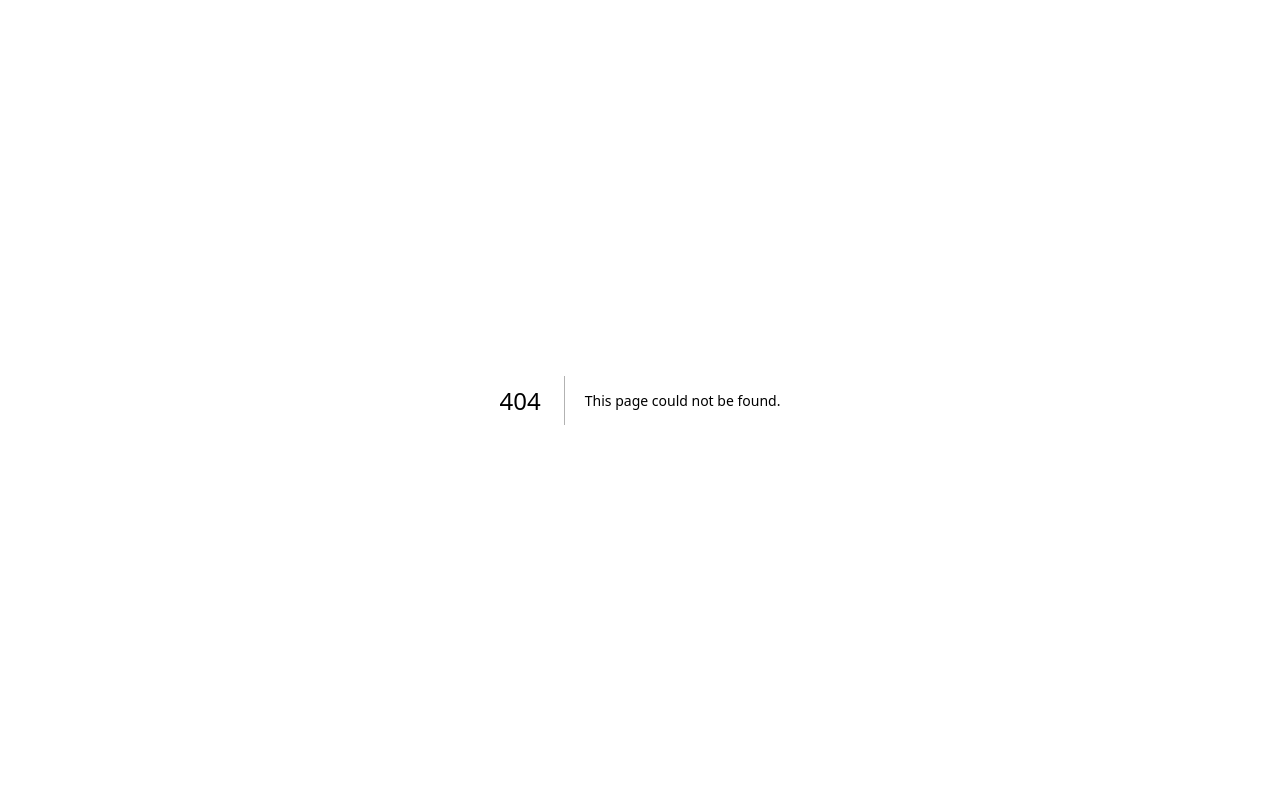
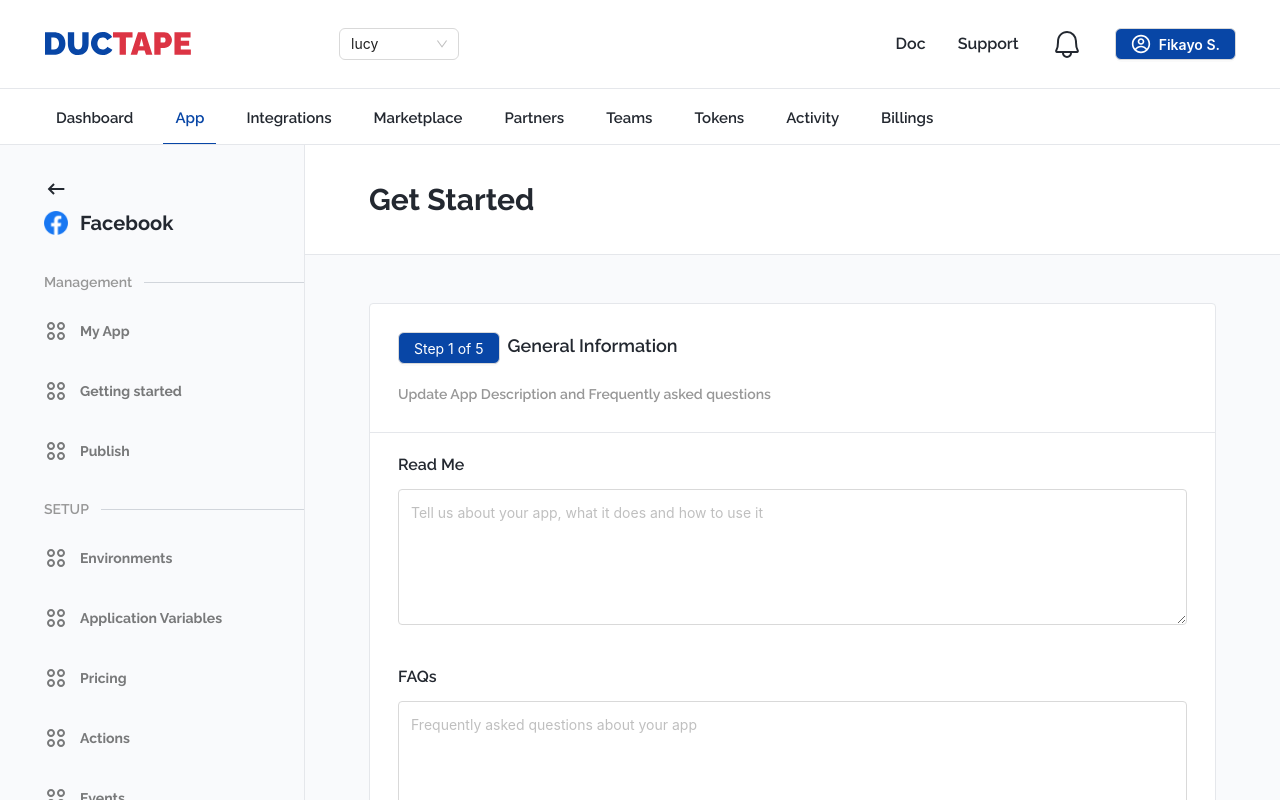
Before and after one commit to Ductape-LLC/ductape-frontend, a Next.js app: page /apps/get-started in a window 1280 px wide. Before the commit this address had no page. Built offline with nearby package versions, Linux system fonts and the light colour scheme.

Commit message:
getting started page

```diff
--- /dev/null
+++ b/src/components/getStartedForms/stepOne.tsx
@@ -0,0 +1,53 @@
+import React from 'react';
+import Image from 'next/image';
+import Link from 'next/link';
+import { Button, Input } from 'antd';
+
+const {TextArea} = Input;
+
+const StepOne = () => {
+    return (
+        <div className="border rounded bg-white">
+              <div className="rounded-t border-b p-7">
+                <div className="flex gap-2">
+                  <Button className="bg-primary text-white">Step 1 of 5</Button>
+                  <p className="text-[#232830] font-semibold text-lg">
+                    General Information
+                  </p>
+                </div>
+
+                <p className="text-[#979797] text-sm mt-5 font-semibold">
+                  Update App Description and Frequently asked questions
+                </p>
+              </div>
+
+              <div className="px-7 pt-5">
+                <div className=" gap-4">
+                  <p className="font-lg font-semibold">Read Me</p>
+                  <TextArea
+                    className="bg-white border rounded w-full p-3 text-sm text-[#232830] mt-3"
+                    placeholder="Tell us about your app, what it does and how to use it"
+                    rows={5}
+                  />
+
+                  <p className="font-lg font-semibold mt-10">FAQs</p>
+
+                  <TextArea
+                    className="bg-white border rounded w-full p-3 text-sm text-[#232830] mt-3"
+                    placeholder="Frequently asked questions about your app"
+                    rows={5}
+                  />
+                </div>
+
+                <div className="flex justify-end items-center my-11">
+                  <div className="flex gap-4">
+                    <Button>Save</Button>
+                    <Button className="bg-primary text-white">Next</Button>
+                  </div>
+                </div>
+              </div>
+            </div>
+    )
+}
+
+export default StepOne;
--- /dev/null
+++ b/src/components/getStartedForms/stepTwo.tsx
@@ -0,0 +1,131 @@
+import React from 'react';
+import Image from 'next/image';
+import Link from 'next/link';
+import { Button, Input } from 'antd';
+import CustomInput from '../common/Input';
+
+const { TextArea } = Input;
+
+const StepTwo = () => {
+  return (
+    <div className="border rounded bg-white">
+      <div className="rounded-t border-b p-7">
+        <div className="flex gap-2">
+          <Button className="bg-primary text-white">Step 2 of 5</Button>
+          <p className="text-[#232830] font-semibold text-lg">Environments</p>
+        </div>
+
+        <p className="text-[#979797] text-sm mt-5 font-semibold">
+          Create and configure environments for your applications
+        </p>
+      </div>
+
+      <div className="px-7 pt-5">
+        <div className=" gap-4">
+          <div className="flex items-center justify-between gap-6">
+            <div className="border flex-1 px-3 py-2">
+              <p className="text-[#979797] text-[10px] font-semibold rounded">
+                Environment Name
+              </p>
+              <p className="text-sm font-semibold">Production</p>
+            </div>
+
+            <div className="border flex-1 px-3 py-2">
+              <p className="text-[#979797] text-[10px] font-semibold rounded">
+                Slug
+              </p>
+              <p className="text-sm font-semibold">Prd</p>
+            </div>
+
+            <div className="flex-1">
+              <div className="border px-3 py-2">
+                <p className="text-[#979797] text-[10px] font-semibold rounded">
+                  Description
+                </p>
+                <p className="text-sm font-semibold">Production Environment</p>
+              </div>
+            </div>
+          </div>
+
+          <div className="flex items-center justify-between gap-6 mt-6">
+            <div className="border flex-1 px-3 py-2">
+              <p className="text-[#979797] text-[10px] font-semibold rounded">
+                Environment Name
+              </p>
+              <p className="text-sm font-semibold">Production</p>
+            </div>
+
+            <div className="border flex-1 px-3 py-2">
+              <p className="text-[#979797] text-[10px] font-semibold rounded">
+                Slug
+              </p>
+              <p className="text-sm font-semibold">Prd</p>
+            </div>
+
+            <div className="flex-1">
+              <div className="border px-3 py-2">
+                <p className="text-[#979797] text-[10px] font-semibold rounded">
+                  Description
+                </p>
+                <p className="text-sm font-semibold">Production Environment</p>
+              </div>
+            </div>
+          </div>
+
+          <div className="flex items-center justify-between gap-6 mt-6">
+            <div className="border flex-1 px-3 py-2">
+              <p className="text-[#979797] text-[10px] font-semibold rounded">
+                Environment Name
+              </p>
+              <p className="text-sm font-semibold">Production</p>
+            </div>
+
+            <div className="border flex-1 px-3 py-2">
+              <p className="text-[#979797] text-[10px] font-semibold rounded">
+                Slug
+              </p>
+              <p className="text-sm font-semibold">Prd</p>
+            </div>
+
+            <div className="flex-1">
+              <div className="border px-3 py-2">
+                <p className="text-[#979797] text-[10px] font-semibold rounded">
+                  Description
+                </p>
+                <p className="text-sm font-semibold">Production Environment</p>
+              </div>
+            </div>
+          </div>
+
+          <div className="flex items-center justify-between gap-6 mt-6">
+            <div className="flex-1">
+              <CustomInput placeholder="Environment Name" value="Production" />
+            </div>
+            <div className="flex-1">
+              <CustomInput placeholder="Slug" value="prd" />
+            </div>
+            <div className="flex-1">
+              <CustomInput
+                placeholder="Description"
+                value="production environment"
+              />
+            </div>
+          </div>
+        </div>
+
+        <Link href="#" className="text-primary font-semibold text-xs underline mt-3">Add New Environment</Link>
+
+        <div className="flex justify-between items-center my-11">
+        <Button>Previous</Button>
+
+          <div className="flex gap-4">
+            <Button>Save</Button>
+            <Button className="bg-primary text-white">Next</Button>
+          </div>
+        </div>
+      </div>
+    </div>
+  );
+};
+
+export default StepTwo;
--- /dev/null
+++ b/src/pages/apps/get-started.tsx
@@ -0,0 +1,42 @@
+import React, { useState, useEffect } from 'react';
+import Image from 'next/image';
+import { Modal, Input, Progress, Button } from 'antd';
+import Dashboard_layout from '../../components/layouts/dashboard_layout';
+import Apps_Layout from '../../components/layouts/apps_layout';
+import {
+  LineChart,
+  Line,
+  XAxis,
+  YAxis,
+  CartesianGrid,
+  Tooltip,
+  Legend,
+  ResponsiveContainer,
+} from 'recharts';
+import { ArrowUpOutlined, ArrowDownOutlined } from '@ant-design/icons';
+import StepOne from '../../components/getStartedForms/stepOne';
+import StepTwo from '@/components/getStartedForms/stepTwo';
+
+const { TextArea } = Input;
+
+const MyApp = () => {
+  const [showModal, setShowModal] = useState(true);
+
+  return (
+    <Dashboard_layout activeTab="App">
+      <Apps_Layout>
+        <div>
+          <div className="px-16 h-[110px]  border-b bg-white flex items-center">
+            <h1 className="text-[#232830] font-bold text-3xl">Get Started</h1>
+          </div>
+
+          <div className="px-16 p-12">
+            <StepOne/>
+          </div>
+        </div>
+      </Apps_Layout>
+    </Dashboard_layout>
+  );
+};
+
+export default MyApp;
--- a/src/styles/globals.css
+++ b/src/styles/globals.css
@@ -17,7 +17,8 @@
 }
 
 body {
-  color: rgb(var(--foreground-rgb));
+  /* color: rgb(var(--foreground-rgb)); */
+  color: #232830;
   background: linear-gradient(
       to bottom,
       transparent,
```
